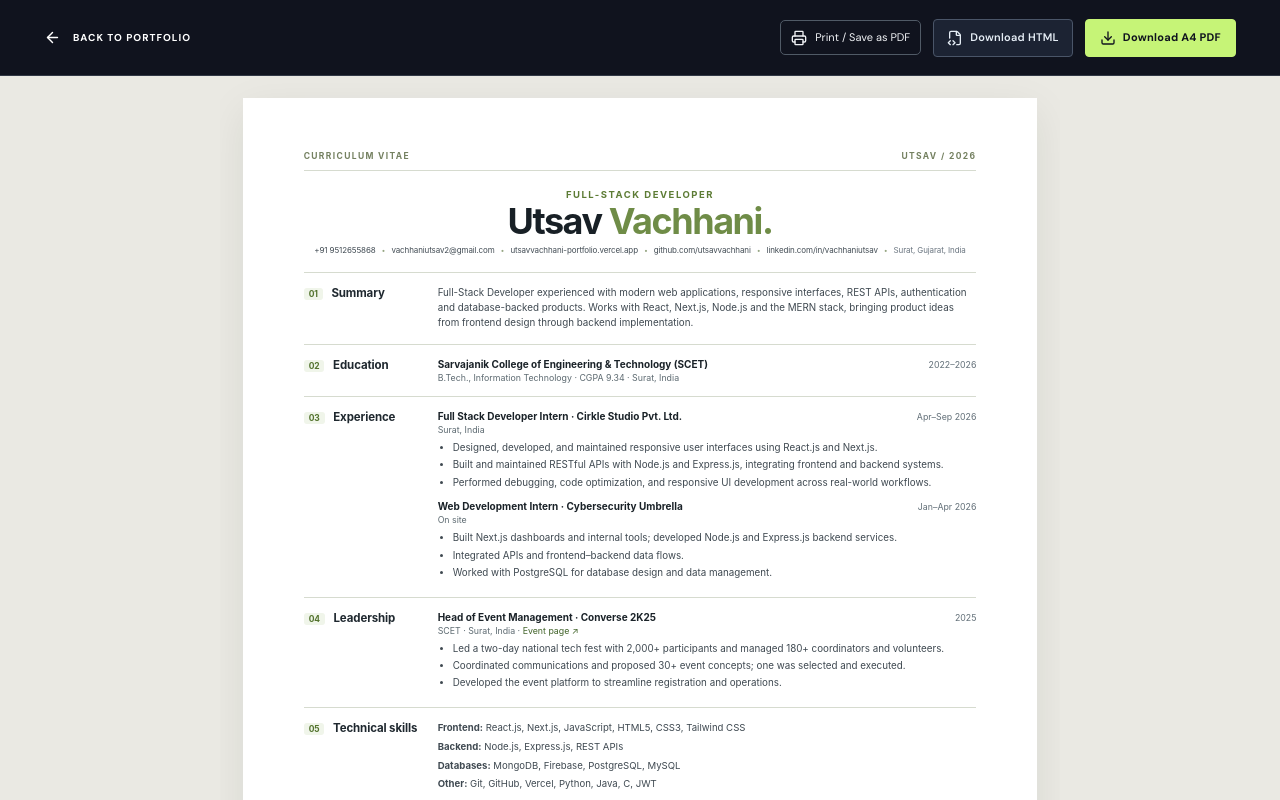
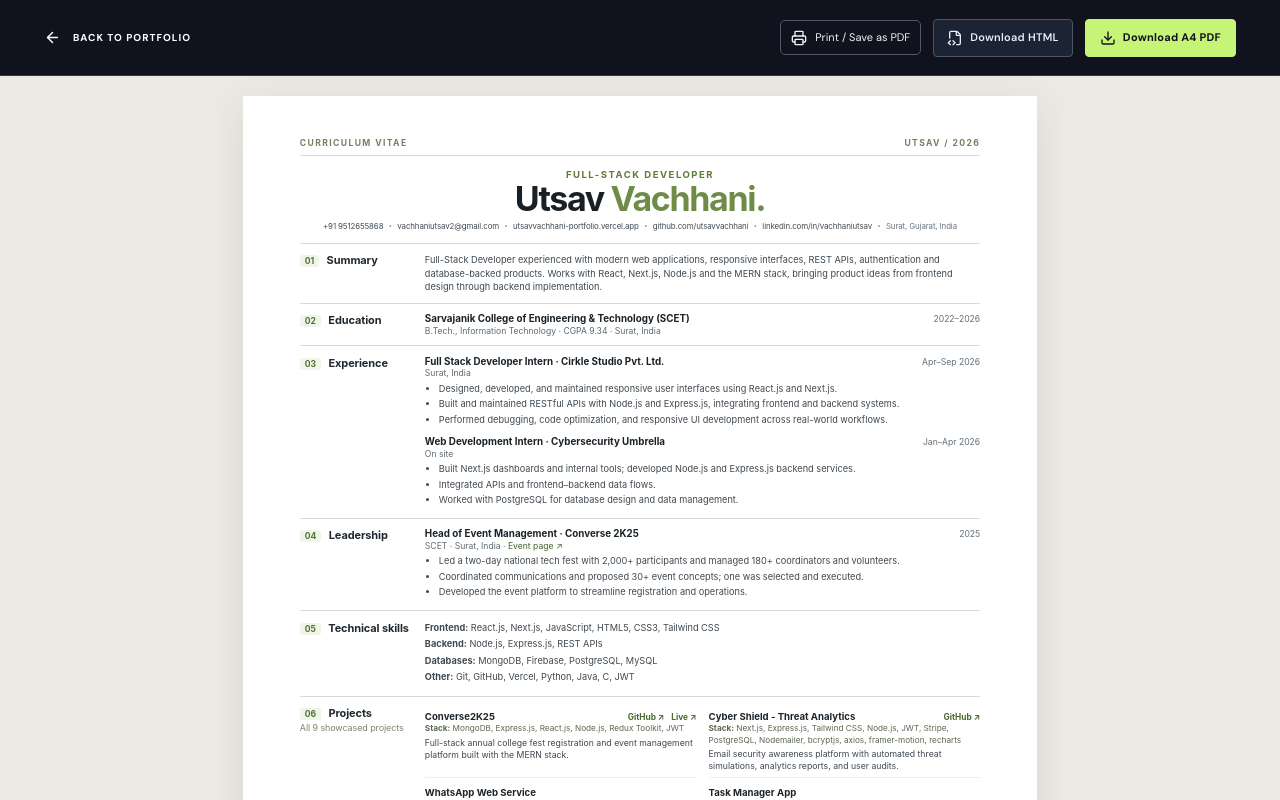
Before and after one commit to utsavvachhani/portfolio, a React (Vite) app: page /resume in a window 1280 px wide. Shown: the top 800 px of the page. Built offline with nearby package versions, Linux system fonts and the light colour scheme.

Commit message:
Portfolio & Resume Updates

```diff
--- a/public/resume/resume.html
+++ b/public/resume/resume.html
@@ -13,89 +13,80 @@
   html,body {margin:0;padding:0;background:#eae9e3;color:var(--ink);font-family:-apple-system,BlinkMacSystemFont,"Segoe UI",Roboto,Helvetica,Arial,sans-serif;-webkit-print-color-adjust:exact;print-color-adjust:exact}
   a {color:#416329;text-decoration:none;overflow-wrap:anywhere}
   a:hover {text-decoration:underline;color:#284216}
-  .sheet {width:min(210mm,100%);padding:14mm 16mm 15mm;margin:22px auto 36px;background:#fff;box-shadow:0 12px 40px #17221a14;min-height:297mm}
-  .topline {display:flex;justify-content:space-between;border-bottom:1px solid var(--line);padding-bottom:9px;font-size:8.5px;font-weight:700;letter-spacing:.16em;color:#748060}
-  header {display:flex;flex-direction:column;align-items:center;text-align:center;gap:6px;padding:18px 0 16px}
-  .eyebrow {font-size:9.5px;letter-spacing:.16em;font-weight:700;color:var(--accent);margin:0 0 3px;text-transform:uppercase;text-align:center}
-  h1 {font-size:36px;letter-spacing:-.04em;line-height:1;margin:0;font-weight:700;color:#182026;text-align:center}
+  .sheet {width:min(210mm,100%);padding:11mm 15mm 10mm;margin:20px auto 30px;background:#fff;box-shadow:0 12px 40px #17221a14;min-height:297mm;box-sizing:border-box}
+  .topline {display:flex;justify-content:space-between;border-bottom:1px solid var(--line);padding-bottom:7px;font-size:8.6px;font-weight:700;letter-spacing:.16em;color:#748060}
+  header {display:flex;flex-direction:column;align-items:center;text-align:center;gap:5px;padding:13px 0 11px}
+  .eyebrow {font-size:9.5px;letter-spacing:.16em;font-weight:700;color:var(--accent);margin:0 0 2px;text-transform:uppercase;text-align:center}
+  h1 {font-size:34px;letter-spacing:-.04em;line-height:1;margin:0;font-weight:700;color:#182026;text-align:center}
   h1 em {font-style:normal;color:#6f8c47}
-  .contact {display:flex;flex-wrap:nowrap;justify-content:center;align-items:center;gap:0;font-size:8px;letter-spacing:-.015em;line-height:1.4;white-space:nowrap;width:100%}
+  .contact {display:flex;flex-wrap:nowrap;justify-content:center;align-items:center;gap:0;font-size:7.9px;letter-spacing:-.015em;line-height:1.4;white-space:nowrap;width:100%}
   .contact a {color:#424c54;transition:color .15s;white-space:nowrap;display:inline-flex;align-items:center}
   .contact a:hover {color:var(--accent)}
   .contact span {color:#6b7680;white-space:nowrap;display:inline-flex;align-items:center}
-  .contact > *:not(:last-child)::after {content:"•";margin:0 6px;color:#96a683;font-size:7px}
-  .line {border-top:1px solid var(--line);padding:13px 0;display:grid;grid-template-columns:116px 1fr;gap:18px}
-  .line h2 {margin:0;font-size:11.5px;letter-spacing:-.01em;font-weight:700;color:#1f282f}
-  .line h2 span {display:inline-block;padding:1px 5px;border-radius:3px;background:var(--badge-bg);color:var(--badge-text);font-size:8.5px;font-weight:700;margin-right:6px}
-  .line p,.line li {font-size:9.8px;line-height:1.52;color:#3f4951;margin:0}
-  .line ul {margin:6px 0 0;padding-left:15px}
-  .line li {margin:0 0 2.5px}
+  .contact > *:not(:last-child)::after {content:"•";margin:0 5.2px;color:#96a683;font-size:6.5px}
+  .line {border-top:1px solid var(--line);padding:9.5px 0;display:grid;grid-template-columns:110px 1fr;gap:15px}
+  .line h2 {margin:0;font-size:11px;letter-spacing:-.01em;font-weight:700;color:#1f282f}
+  .line h2 span {display:inline-block;padding:1px 5px;border-radius:3px;background:var(--badge-bg);color:var(--badge-text);font-size:8.6px;font-weight:700;margin-right:5px}
+  .line p,.line li {font-size:9.2px;line-height:1.46;color:#3f4951;margin:0}
+  .line ul {margin:3.5px 0 0;padding-left:14px}
+  .line li {margin:0 0 2px}
   .entry {break-inside:avoid;page-break-inside:avoid}
-  .entry-title {display:flex;justify-content:space-between;gap:12px;align-items:baseline;font-size:10px}
+  .entry-title {display:flex;justify-content:space-between;gap:12px;align-items:baseline;font-size:9.8px}
   .entry-title strong {font-weight:700;color:#1a2228}
-  .entry-title small {color:#626f78;font-size:8.8px;white-space:nowrap}
-  .entry-sub {color:#5d6a71;font-size:8.8px;margin-top:2px}
-  .projects {display:grid;grid-template-columns:1fr;gap:0}
-  .project {padding:7px 0 8px;border-bottom:1px solid var(--line-subtle);break-inside:avoid;page-break-inside:avoid}
-  .project:last-child {border:0}
-  .project-title {display:flex;justify-content:space-between;gap:10px;align-items:baseline}
-  .project h3 {margin:0 0 2px;font-size:10px;font-weight:700;color:#1d252b}
-  .project-links {display:flex;gap:10px;flex-shrink:0;font-size:8.8px;font-weight:700}.project-links a{white-space:nowrap;color:#496a30}
+  .entry-title small {color:#626f78;font-size:8.6px;white-space:nowrap}
+  .entry-sub {color:#5d6a71;font-size:8.6px;margin-top:1.5px}
+  .projects-line {display:grid;grid-template-columns:110px 1fr;gap:15px}
+  .projects {display:grid;grid-template-columns:repeat(2, 1fr);gap:5px 12px}
+  .project {padding:4.5px 0 5px;border-bottom:1px solid var(--line-subtle);break-inside:avoid;page-break-inside:avoid}
+  .project-title {display:flex;justify-content:space-between;gap:8px;align-items:baseline}
+  .project h3 {margin:0;font-size:9.6px;font-weight:700;color:#1d252b}
+  .project-links {display:flex;gap:7px;flex-shrink:0;font-size:8.3px;font-weight:700}.project-links a{white-space:nowrap;color:#496a30}
   .project-links a:hover {color:#264115}
-  .project .tech {font-size:8.8px;color:#5a6850;margin:2px 0 2.5px}
-  .project p {margin:0;font-size:9.3px;line-height:1.45;color:#3e474f}
-  .skills p {margin:0 0 4.5px;font-size:9.6px;line-height:1.5}
-  .bottom {border-top:1px solid var(--line);display:flex;justify-content:space-between;gap:12px;padding-top:10px;color:#7a8370;font-size:8px;font-weight:700;letter-spacing:.14em}
+  .project .tech {font-size:8.2px;color:#5a6850;margin:1.5px 0 2px;line-height:1.35}
+  .project p {margin:0;font-size:8.7px;line-height:1.38;color:#3e474f}
+  .skills p {margin:0 0 3.2px;font-size:9.2px;line-height:1.44}
+  .bottom {border-top:1px solid var(--line);display:flex;justify-content:space-between;gap:12px;padding-top:9px;margin-top:12px;color:#7a8370;font-size:8.2px;font-weight:700;letter-spacing:.14em}
   @page { size: A4; margin: 0; }
   @media print {
-    html,body {background:#fff!important}
-    .sheet {width:210mm;min-height:0;margin:0;padding:12mm 16mm 14mm;box-shadow:none}
-    .line {break-inside:avoid-page;page-break-inside:avoid}
-    .projects-line {
-      display: block !important;
-      break-inside: auto !important;
-      page-break-inside: auto !important;
-      padding-top: 13px;
-    }
-    .projects-line > h2 {
-      float: left;
-      width: 116px;
-      margin: 0;
-      break-after: avoid;
-    }
-    .projects-line > div {
-      margin-left: 134px;
-    }
-    .projects {
-      display: block;
-    }
-    .project {
-      padding: 6px 0 7px;
-      border-bottom: 1px solid var(--line-subtle);
-      break-inside: avoid;
-      page-break-inside: avoid;
-    }
-    .project .tech {font-size:8.6px;color:#5a6850;margin:1.5px 0 2px}
-    .project p {font-size:9.2px;line-height:1.42}
-    .bottom {
-      break-inside: avoid;
-      page-break-inside: avoid;
-      margin-top: 12px;
-      clear: both;
-    }
-    header {padding:12px 0 10px;gap:5px;align-items:center;text-align:center}
-    h1 {font-size:34px}
-    .contact {font-size:7.8px;letter-spacing:-.015em;flex-wrap:nowrap;justify-content:center}
-    .contact > *:not(:last-child)::after {margin:0 5px;color:#96a683;font-size:6.5px}
+    html,body {background:#fff!important;height:100%!important}
+    .sheet {width:210mm!important;min-height:297mm!important;margin:0!important;padding:11mm 15mm 10mm!important;box-shadow:none!important;box-sizing:border-box!important;page-break-inside:avoid!important;page-break-after:avoid!important;break-inside:avoid!important;break-after:avoid!important}
+    .topline {padding-bottom:7px;font-size:8.6px}
+    header {padding:13px 0 11px;gap:5px;align-items:center;text-align:center}
+    .eyebrow {font-size:9.5px;margin:0 0 2px}
+    h1 {font-size:34px;line-height:1}
+    .contact {font-size:7.9px;letter-spacing:-.015em;flex-wrap:nowrap;justify-content:center}
+    .contact > *:not(:last-child)::after {margin:0 5.2px;color:#96a683;font-size:6.5px}
+    .line {border-top:1px solid var(--line);padding:9.5px 0;gap:15px;grid-template-columns:110px 1fr;break-inside:avoid;page-break-inside:avoid}
+    .line h2 {font-size:11px}
+    .line h2 span {font-size:8.6px;padding:1px 5px;margin-right:5px}
+    .line p,.line li {font-size:9.2px;line-height:1.46}
+    .line ul {margin:3.5px 0 0;padding-left:14px}
+    .line li {margin:0 0 2px}
+    .entry-title {font-size:9.8px}
+    .entry-title small {font-size:8.6px}
+    .entry-sub {font-size:8.6px;margin-top:1.5px}
+    .projects-line {display:grid!important;grid-template-columns:110px 1fr!important;gap:15px!important;padding-top:9.5px}
+    .projects {display:grid!important;grid-template-columns:repeat(2, 1fr)!important;gap:5px 12px!important}
+    .project {padding:4.5px 0 5px;border-bottom:1px solid var(--line-subtle);break-inside:avoid;page-break-inside:avoid}
+    .project h3 {font-size:9.6px}
+    .project-links {font-size:8.3px;gap:7px}
+    .project .tech {font-size:8.2px;margin:1.5px 0 2px;line-height:1.35}
+    .project p {font-size:8.7px;line-height:1.38}
+    .skills p {margin:0 0 3.2px;font-size:9.2px;line-height:1.44}
+    .bottom {border-top:1px solid var(--line);padding-top:9px;margin-top:12px;font-size:8.2px;clear:both;break-inside:avoid;page-break-inside:avoid}
     h2 {break-after:avoid}
     a {text-decoration:none}
   }
   @media (max-width:650px) {
-    .sheet {width:100%;padding:22px 18px;min-height:0;margin:0;box-shadow:none}
-    header {display:flex;flex-direction:column;align-items:center;text-align:center;gap:8px}h1{font-size:30px}.contact{flex-wrap:wrap;justify-content:center;gap:4px 6px;font-size:8.5px}
+    .sheet {width:100%;padding:16px 14px 20px;min-height:0;margin:0;box-shadow:none}
+    header {display:flex;flex-direction:column;align-items:center;text-align:center;gap:6px;padding:12px 0 10px}
+    h1 {font-size:26px}
+    .contact {flex-wrap:wrap;justify-content:center;gap:3px 6px;font-size:8px}
     .contact > *:not(:last-child)::after {margin:0 4px}
-    .line{grid-template-columns:1fr;gap:8px;padding:14px 0}
-    .entry-title,.project-title{align-items:flex-start;flex-wrap:wrap}
+    .line {grid-template-columns:1fr;gap:6px;padding:9px 0}
+    .line h2 {margin-bottom:2px}
+    .projects {grid-template-columns:1fr!important;gap:7px!important}
+    .entry-title,.project-title {align-items:flex-start;flex-wrap:wrap}
   }
 </style>
 </head>
--- a/scripts/verify-resume.mjs
+++ b/scripts/verify-resume.mjs
@@ -41,7 +41,8 @@ assert(
   "Print must use HTML iframe and exclude application navbar",
 );
 assert(
-  portfolio.includes("useState('overview')"),
+  portfolio.includes("useState('overview')") ||
+    portfolio.includes('useState("overview")'),
   "Project modal must start on Overview",
 );
 assert(
--- a/src/pages/resume-theme.css
+++ b/src/pages/resume-theme.css
@@ -123,41 +123,76 @@
    color: #45652f;
 }
 
-@media (max-width: 700px) {
+.resume-page .resume-btn-label {
+   display: inline;
+}
+
+@media (max-width: 768px) {
+   .resume-preview-wrap {
+      width: 100%;
+      margin: 0;
+   }
+
+   .resume-page {
+      padding-bottom: 25px;
+   }
+
    .resume-page .resume-nav-inner {
-      min-height: 72px;
+      min-height: 52px;
+      padding: 8px 12px;
+      flex-wrap: nowrap;
+      justify-content: space-between;
+      gap: 8px;
+   }
+
+   .resume-page .resume-btn-label {
+      display: none !important;
+   }
+
+   .resume-page .resume-back {
+      width: 36px;
+      height: 36px;
+      min-width: 36px;
+      padding: 0;
+      display: inline-flex;
+      align-items: center;
+      justify-content: center;
+      background: #1c2333;
+      border: 1px solid #3d4756;
+      border-radius: 6px;
    }
 
    .resume-page .resume-toolbar-actions {
       gap: 6px;
+      flex-wrap: nowrap;
    }
 
-   .resume-page .resume-print {
-      font-size: 10px;
+   .resume-page .resume-print,
+   .resume-page .resume-download-html,
+   .resume-page .resume-download {
+      width: 36px;
+      height: 36px;
+      min-width: 36px;
+      min-height: 36px;
+      padding: 0;
+      display: inline-flex;
+      align-items: center;
+      justify-content: center;
+      border-radius: 6px;
    }
 
-   .resume-page .resume-download {
-      font-size: 10px;
-      padding: 8px;
-   }
-}
-
-@media (max-width: 420px) {
-   .resume-page .resume-back {
-      letter-spacing: 0;
-      font-size: 9px;
+   .resume-page .resume-print svg,
+   .resume-page .resume-download-html svg,
+   .resume-page .resume-download svg {
+      margin: 0;
    }
 
-   .resume-page .resume-print {
-      font-size: 0;
-   }
-
-   .resume-page .resume-print svg {
-      width: 17px;
-   }
-
-   .resume-page .resume-download {
-      gap: 5px;
+   .resume-page .resume-bottom-actions {
+      padding: 16px 14px 0;
+      display: flex;
+      flex-direction: column;
+      align-items: flex-start;
+      gap: 10px;
    }
 }
 
```
Also changed, not shown: src/pages/Resume.jsx (+35 -20 lines), 1 other file (tests, documents, lock files or other folders).
